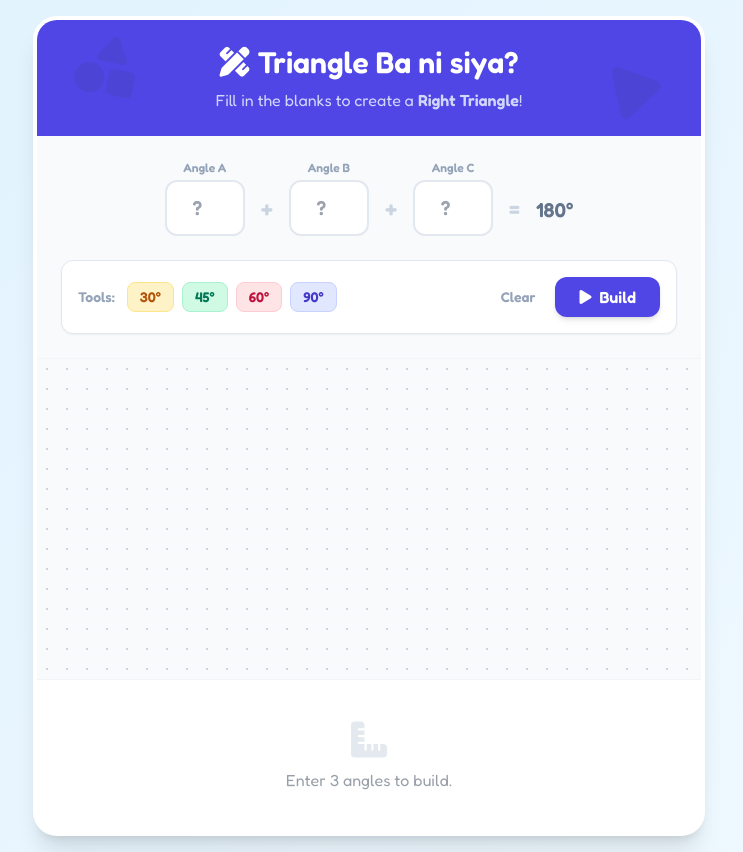
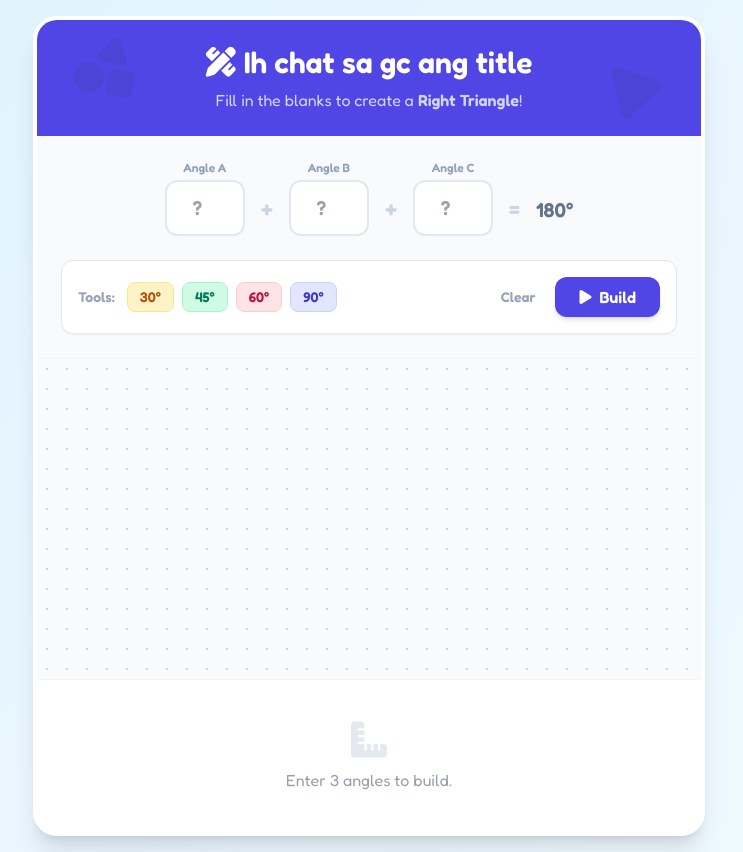
Before and after one commit to johnarvy/Triangle, a plain HTML site: page index.html in a window 1280 px wide. Shown: the whole page, without its empty margins (271-1014 px from the left). Drawn offline with nearby package versions, Linux system fonts and the light colour scheme.

```diff
--- a/index.html
+++ b/index.html
@@ -48,7 +48,7 @@
     <div class="max-w-2xl w-full bg-white rounded-3xl shadow-xl overflow-hidden border-4 border-white">
         <!-- Header -->
         <div class="bg-indigo-600 p-6 text-center relative overflow-hidden">
-            <h1 class="text-3xl font-bold text-white mb-2 relative z-10"><i class="fas fa-pencil-ruler mr-2"></i>Triangle Ba ni siya?</h1>
+            <h1 class="text-3xl font-bold text-white mb-2 relative z-10"><i class="fas fa-pencil-ruler mr-2"></i>Ih chat sa gc ang title</h1>
             <p class="text-indigo-100 opacity-90 relative z-10">Fill in the blanks to create a <b>Right Triangle</b>!</p>
 
             <!-- Background Decoration -->
@@ -509,4 +509,5 @@
         }
     </script>
 </body>
+
 </html>
```
